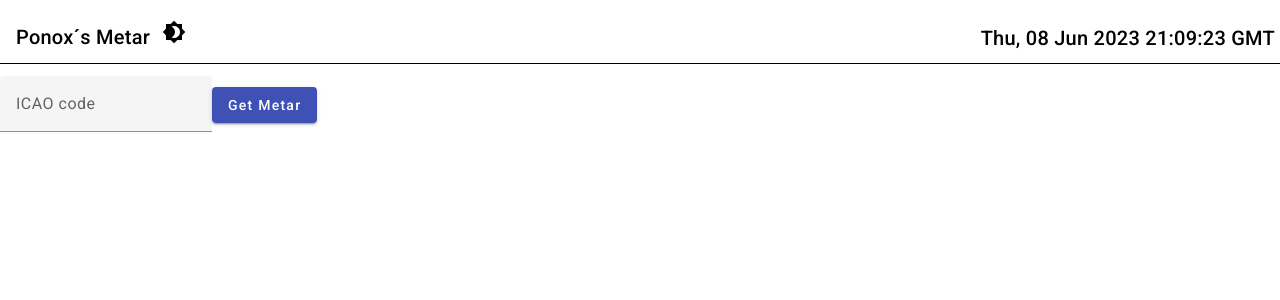
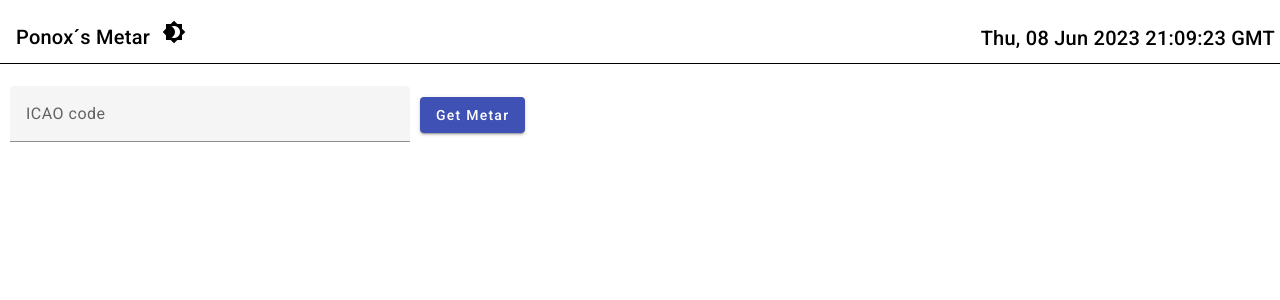
Before and after one commit to LeJonnaah/aeronautical-weather-app, an Angular app: page / in a window 1280 px wide. Shown: the top 300 px of the page. Built offline with nearby package versions, Linux system fonts and the light colour scheme.

Commit message:
Weather component styles

```diff
--- a/src/app/components/weather/weather.component.html
+++ b/src/app/components/weather/weather.component.html
@@ -1,8 +1,8 @@
 <form>
-    <mat-form-field>
-        <input matInput placeholder="ICAO code" [(ngModel)]="icao" name="icao" required>
+    <mat-form-field class="form">
+        <input class="form__input" matInput placeholder="ICAO code" [(ngModel)]="icao" name="icao" required>
     </mat-form-field>
-    <button mat-raised-button color="primary" (click)="getMetar()">Get Metar</button>
+    <button class="form__buttonw" mat-raised-button color="primary" (click)="getMetar()">Get Metar</button>
 </form>
 
 <div *ngIf="metarData.length > 0">
--- a/src/app/components/weather/weather.component.scss
+++ b/src/app/components/weather/weather.component.scss
@@ -1,4 +1,4 @@
-.card{
+.card {
     margin: 10px auto;
     max-width: 400px;
     border-radius: 5px;
@@ -22,7 +22,16 @@
     }
 }
 
-mat-form-field {
+.form {
     background-color: var(--bgColor);
     color: var(--textColor);
+    position: relative;
+    width: 400px;
+    margin: 10px;
+
+    &__button {
+        padding: 25px;
+        font-size: 1.3rem;
+        margin-left:    10px;
+    }
 }
```
